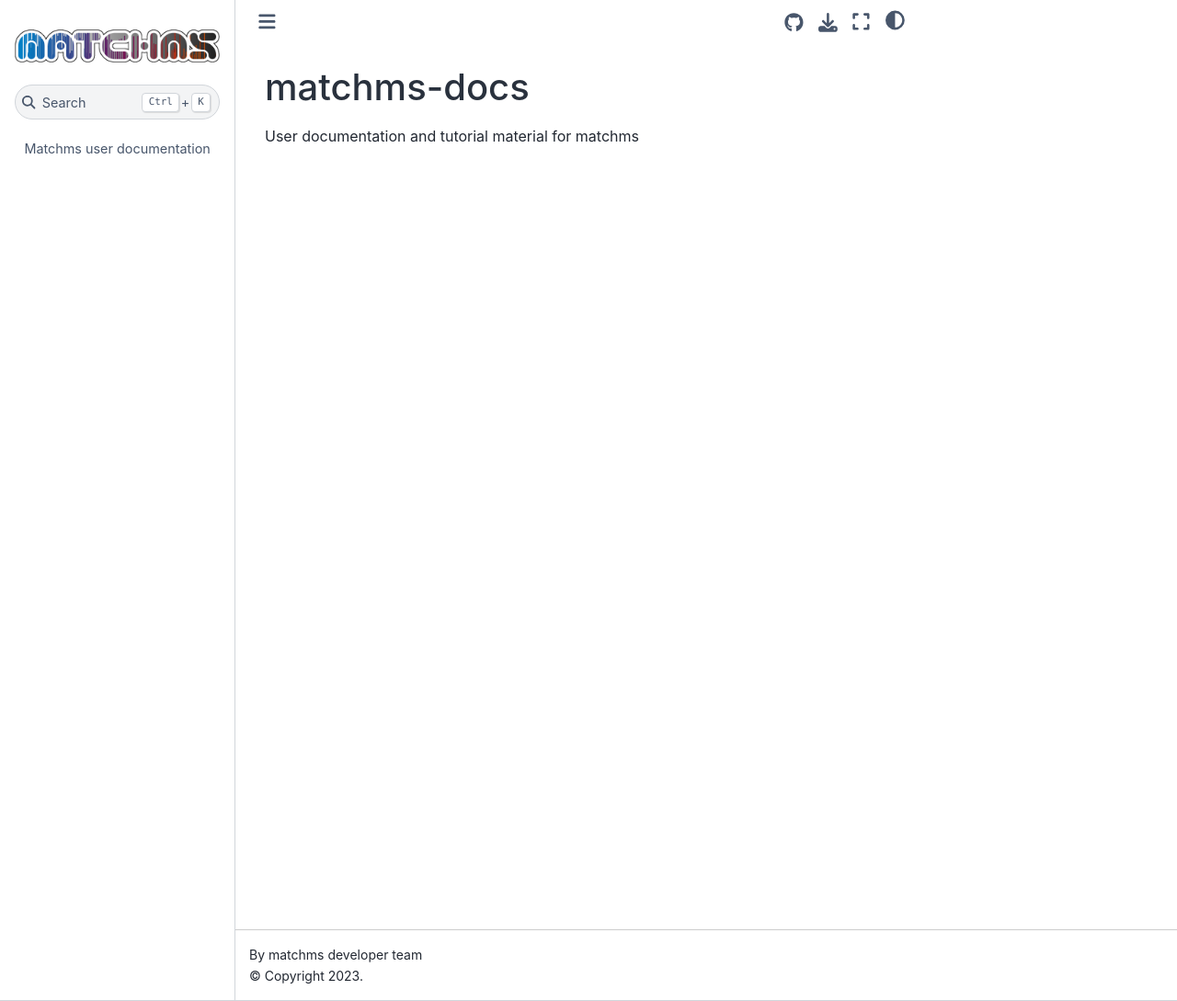
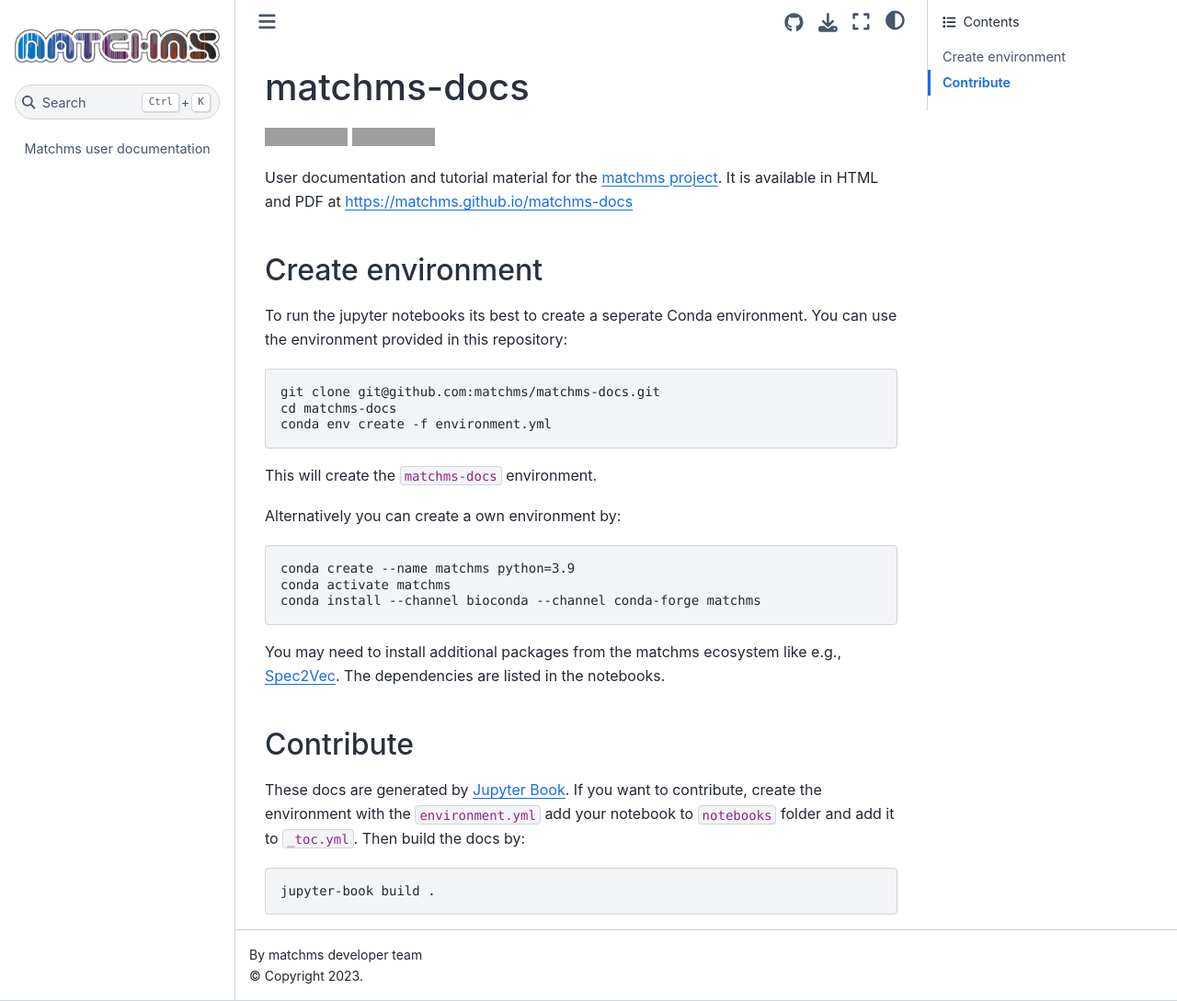
Before and after one commit to matchms/matchms-docs, a Jupyter Book: the page built from README.md, in a window 1280 px wide and 1089 px high. Shown: the whole window at 92% size. Built offline with Jupyter Book 1.0.4 settings and Sphinx 7.4.7 and the Sphinx Book theme 1.1.4, drawn with Linux system fonts in a browser that asks for light colours; pages that are not in the unit, such as notebooks, are missing from menus; grey boxes are pictures that could not be loaded.

Commit message:
Updated readme + intro

```diff
--- a/README.md
+++ b/README.md
@@ -1,2 +1,28 @@
 # matchms-docs
-User documentation and tutorial material for matchms
+
+[![Jupyter Book Badge](https://jupyterbook.org/badge.svg)](https://matchms.github.io/matchms-docs/intro.html)
+![GitHub Workflow Status (with event)](https://github.com/matchms/matchms-docs/actions/workflows/main.yml/badge.svg)
+
+User documentation and tutorial material for the [matchms project](https://github.com/matchms/matchms). It is available in HTML and PDF at [https://matchms.github.io/matchms-docs](https://matchms.github.io/matchms-docs)
+
+## Create environment
+To run the jupyter notebooks its best to create a seperate Conda environment. You can use the environment provided in this repository:
+
+    git clone git@github.com:matchms/matchms-docs.git
+    cd matchms-docs
+    conda env create -f environment.yml
+
+This will create the `matchms-docs` environment.
+
+Alternatively you can create a own environment by:
+
+    conda create --name matchms python=3.9
+    conda activate matchms
+    conda install --channel bioconda --channel conda-forge matchms
+
+You may need to install additional packages from the matchms ecosystem like e.g., [Spec2Vec](https://github.com/iomega/spec2vec). The dependencies are listed in the notebooks.
+
+## Contribute
+These docs are generated by [Jupyter Book](https://jupyterbook.org/en/stable/intro.html). If you want to contribute, create the environment with the `environment.yml` add your notebook to `notebooks` folder and add it to `_toc.yml`. Then build the docs by:
+
+    jupyter-book build .
```
Also changed, not shown: intro.md (+5 -3 lines).
